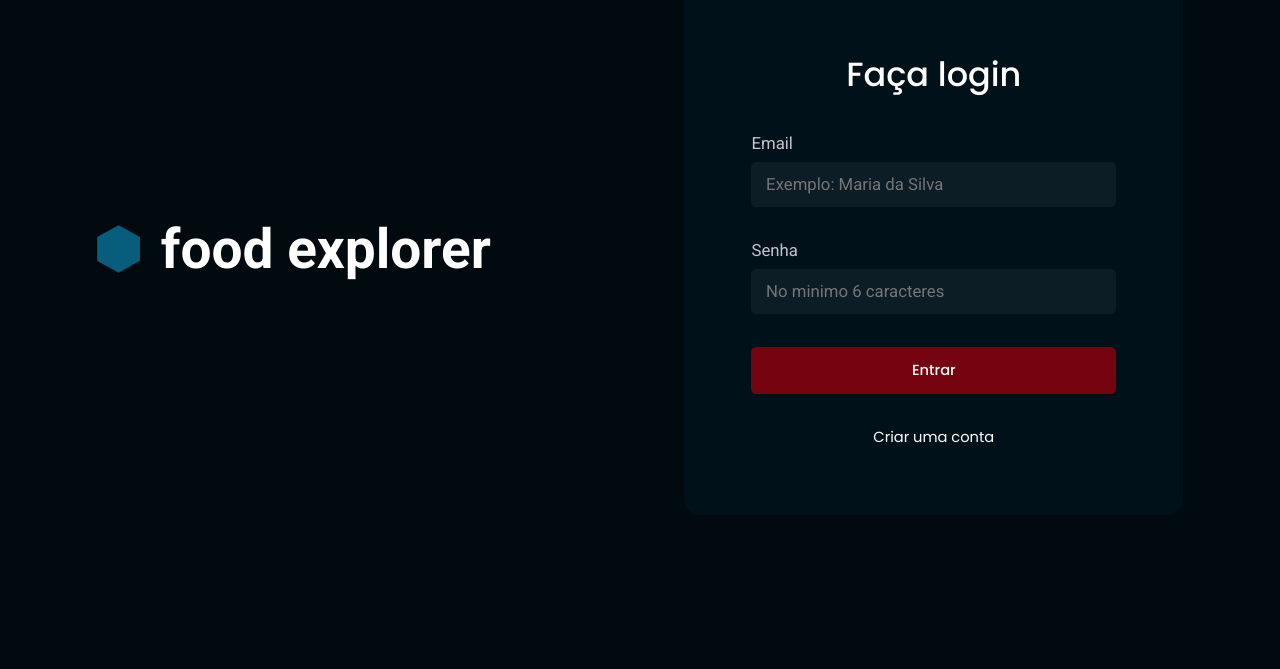
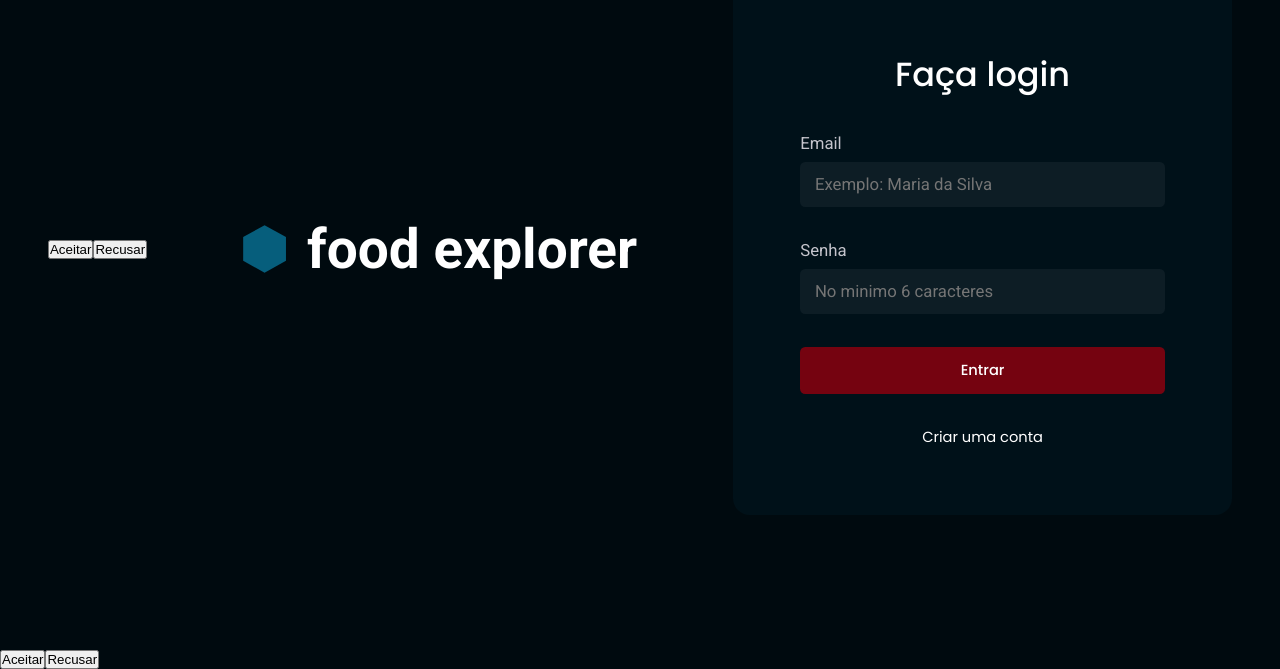
Before and after one commit to devLeeoRs/foodexplorer_frontend, a React (Vite) app: page / in a window 1280 px wide. Shown: the part 151-820 px from the top of the page. Built offline with nearby package versions, Linux system fonts and the light colour scheme; no server answers.

Commit message:
test cookie banner

```diff
--- a/package.json
+++ b/package.json
@@ -13,6 +13,7 @@
     "axios": "^1.6.0",
     "framer-motion": "^10.16.4",
     "react": "^18.2.0",
+    "react-cookie": "^6.1.1",
     "react-dom": "^18.2.0",
     "react-icons": "^4.11.0",
     "react-router-dom": "^6.17.0",
--- a/src/Routes/index.jsx
+++ b/src/Routes/index.jsx
@@ -6,9 +6,11 @@ import { useAuth } from "../hooks/auth";
 import { USER_ROLE } from "../utils/roles";
 import { useEffect } from "react";
 import { api } from "../services/api";
+import { useCookies } from "react-cookie";
 
 export function Routes() {
   const { user, signOut } = useAuth();
+  const cookie = useCookies('')
 
   useEffect(() => {
     console.log("entrou aqui ");
--- a/src/components/CartSlider/index.jsx
+++ b/src/components/CartSlider/index.jsx
@@ -4,11 +4,13 @@ import { Container, TitleCategory } from "./styles";
 
 function CartSlider({ children, title }) {
   const carts = useRef();
-  const [width, setWidth] = useState(0);
+  const [width, setWidth] = useState(200);
 
   useEffect(() => {
     setWidth(carts.current?.scrollWidth - carts.current?.offsetWidth);
-  });
+  }, [carts]);
+
+  console.log(width);
 
   return (
     <Container>
@@ -21,7 +23,9 @@ function CartSlider({ children, title }) {
         <motion.div
           className="inner"
           drag="x"
-          dragConstraints={{ right: 0, left: -width }}
+          dragConstraints={{ right: 0, left: -width || -400 }}
+          initial={{ x: 200 }}
+          animate={{ x: 0 }}
         >
           {children}
         </motion.div>
--- a/src/components/CartSlider/styles.js
+++ b/src/components/CartSlider/styles.js
@@ -4,7 +4,7 @@ export const Container = styled.div`
   margin: 1.6rem 1rem;
 
   .cards {
-    width: 112rem;
+    max-width: 112rem;
     margin: 0 auto;
     cursor: grab;
     overflow: hidden;
--- /dev/null
+++ b/src/components/CookieBanner/index.jsx
@@ -0,0 +1,12 @@
+import React from "react";
+
+const CookieBanner = ({ accept, decline }) => {
+  return (
+    <div className="cookie-banner">
+      <button onClick={accept}>Aceitar</button>
+      <button onClick={decline}>Recusar</button>
+    </div>
+  );
+};
+
+export default CookieBanner;
--- a/src/main.jsx
+++ b/src/main.jsx
@@ -5,6 +5,7 @@ import GlobalStyle from "./styles/global";
 import theme from "./styles/theme";
 import { Routes } from "./Routes/index";
 import { ToastContainer } from "react-toastify";
+import CookieBanner from "./components/CookieBanner";
 import "react-toastify/dist/ReactToastify.css";
 
 import { AuthProvider } from "./hooks/auth";
@@ -18,5 +19,6 @@ ReactDOM.createRoot(document.getElementById("root")).render(
       </AuthProvider>
     </ThemeProvider>
     <ToastContainer />
+    <CookieBanner />
   </React.StrictMode>
 );
--- a/src/pages/SignIn/index.jsx
+++ b/src/pages/SignIn/index.jsx
@@ -3,12 +3,25 @@ import logoIcon from "../../assets/logoicon.svg";
 import { Link } from "react-router-dom";
 import { useAuth } from "../../hooks/auth";
 import { useState } from "react";
+import CookieBanner from "../../components/CookieBanner";
+import { useCookies } from "react-cookie";
 
 export function SignIn() {
   const [email, setEmail] = useState("");
   const [password, setPassword] = useState("");
+  const [cookies, setCookie] = useCookies(["cookieConsent"]);
 
   const { signIn } = useAuth();
+
+  const handleAccept = () => {
+    setCookie("cookieConsent", true, { path: "/" });
+    alert("aceitou o cookie");
+  };
+
+  const handleDecline = () => {
+    // Lógica para recusar cookies (opcional)
+    console.log("recusou");
+  };
 
   async function handleSign() {
     signIn({ email, password });
@@ -16,6 +29,7 @@ export function SignIn() {
 
   return (
     <Container>
+      <CookieBanner accept={handleAccept} decline={handleDecline} />
       <div className="logo-intro">
         <img src={logoIcon} alt="" />
         <h1>food explorer</h1>
```
Also changed, not shown: src/components/CookieBanner/styles.js (added, +16 -0 lines), 1 other file (tests, documents, lock files or other folders).
